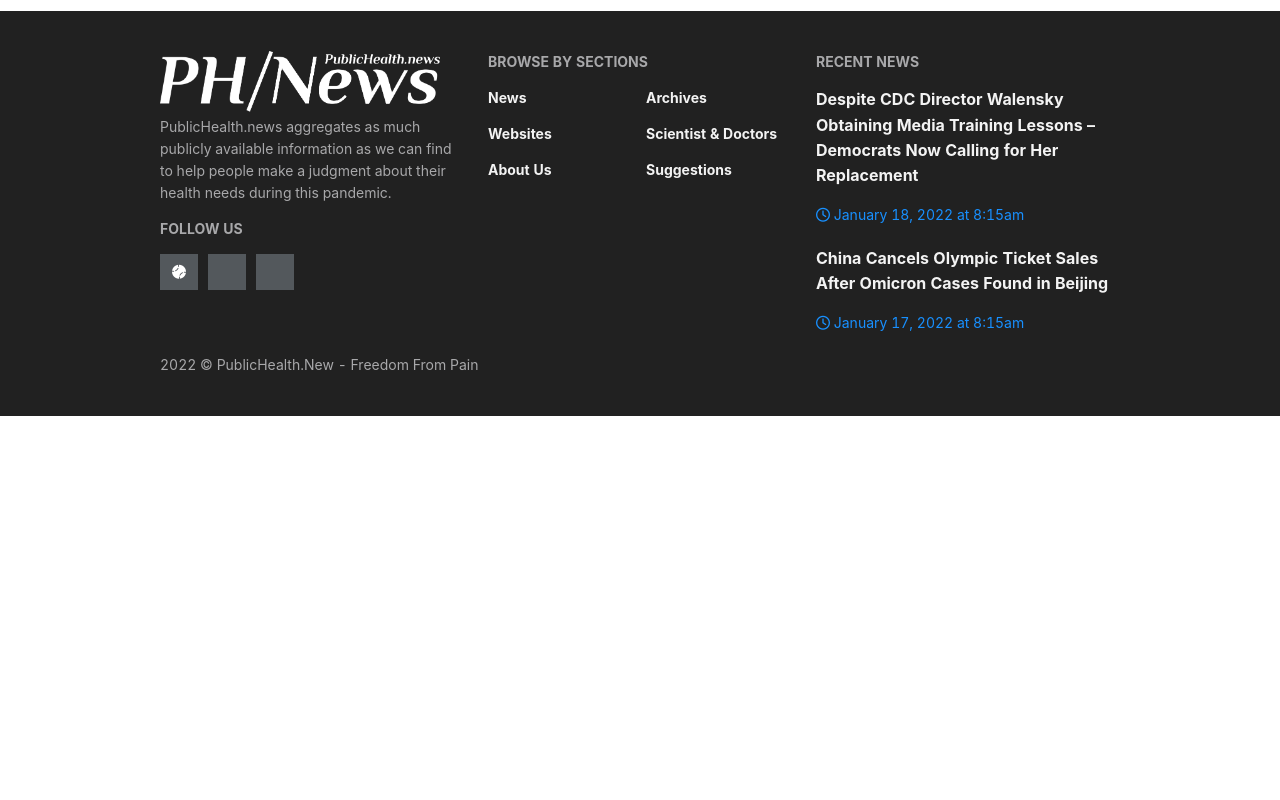
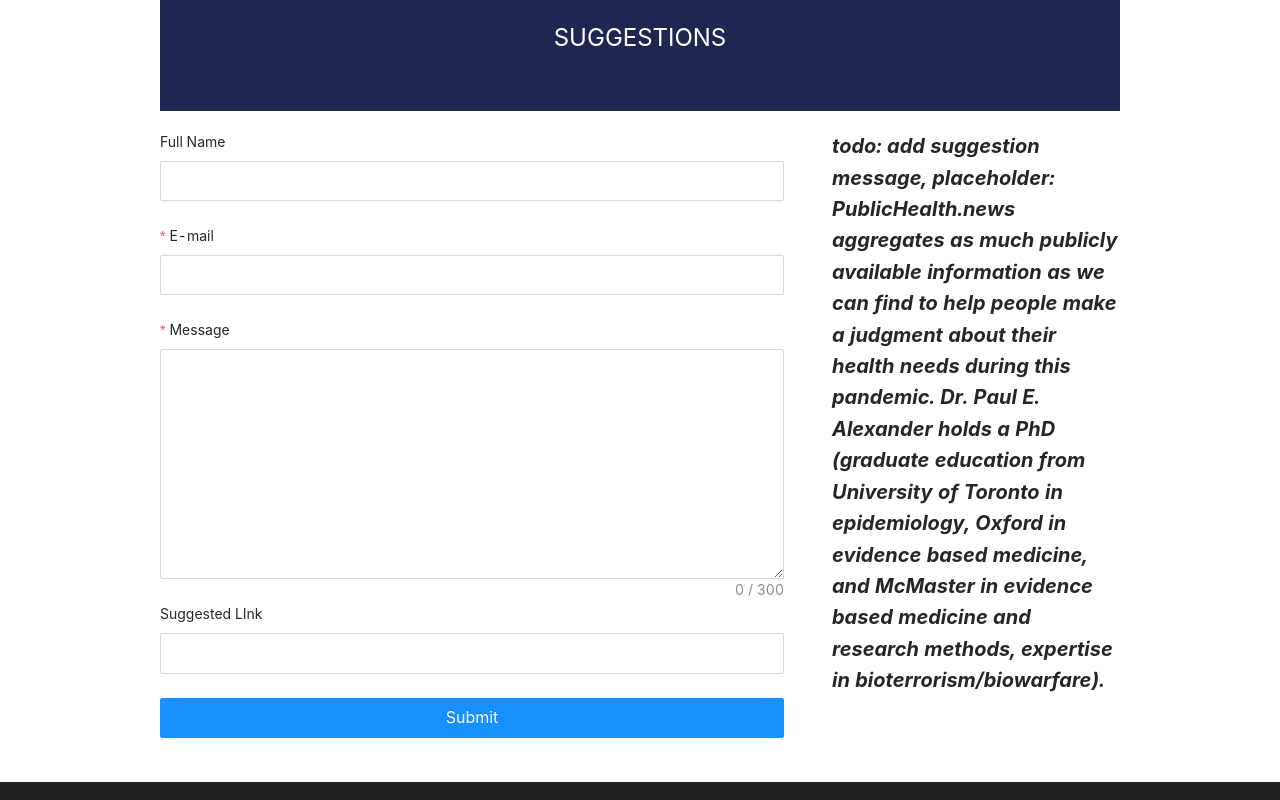
Before and after one commit to abetterz/publichealth, a React (Create React App) app: page /suggestions/index in a window 1280 px wide. Shown: the part 380-1180 px from the top of the page. Before the commit the page ends 800 px from the top, so only its background shows below. Built offline with nearby package versions, Linux system fonts and the light colour scheme; no server answers; some icons are missing.

Commit message:
done with suggestion

```diff
--- /dev/null
+++ b/src/components/screens/suggestions/form.js
@@ -0,0 +1,70 @@
+import React, { useState } from "react";
+import { Form, Input, Button } from "antd";
+
+const SuggestionForm = () => {
+  const [form] = Form.useForm();
+
+  const onFinish = (values) => {
+    console.log("Received values of form: ", values);
+  };
+
+  return (
+    <Form
+      layout="vertical"
+      form={form}
+      name="suggestion"
+      onFinish={onFinish}
+      scrollToFirstError
+    >
+      <Form.Item name="name" label="Full Name">
+        <Input size="large" />
+      </Form.Item>
+      <Form.Item
+        name="email"
+        label="E-mail"
+        rules={[
+          {
+            type: "email",
+            message: "The input is not valid E-mail!",
+          },
+          {
+            required: true,
+            message: "Please input your E-mail!",
+          },
+        ]}
+      >
+        <Input size="large" />
+      </Form.Item>
+
+      <Form.Item
+        name="message"
+        label="Message"
+        rules={[
+          {
+            required: true,
+            message: "Please input your message",
+          },
+        ]}
+      >
+        <Input.TextArea rows={10} showCount maxLength={300} />
+      </Form.Item>
+      <Form.Item name="webiste" label="Suggested LInk">
+        <Input size="large" />
+      </Form.Item>
+
+      <Form.Item>
+        <Button
+          size="large"
+          block
+          type="primary"
+          color="black"
+          htmlType="submit"
+        >
+          Submit
+        </Button>
+      </Form.Item>
+    </Form>
+  );
+};
+
+export default SuggestionForm;
--- a/src/components/screens/suggestions/index.js
+++ b/src/components/screens/suggestions/index.js
@@ -1,12 +1,82 @@
 import React from "react";
 import { connect } from "react-redux";
+import { Row, Col, Card } from "antd";
+import SuggestionForm from "./form";
 
-export const Suggestions = (props) => {
-  return <div> Reviewing Code and Uploading by: Due: 1/20/2022 - 12:00 pm</div>;
+const { Meta } = Card;
+
+export const Suggestion = (props) => {
+  const data = [
+    {
+      title: "America’s Frontline Doctors",
+      description: "https://americasfrontlinedoctors.org",
+      src: "https://encrypted-tbn0.gstatic.com/images?q=tbn:ANd9GcRLjz5qshMCUaHeexi_tF_amRCquhTPU0UwVzn7daLKE-oJ5N4WhLZFMtgxHs9-_fXuwpc&usqp=CAU",
+    },
+  ];
+  let span_left = {
+    xs: 24,
+    sm: 24,
+    md: 24,
+    lg: 16,
+    xl: 16,
+    xxl: 16,
+  };
+  let span_right = {
+    xs: 24,
+    sm: 24,
+    md: 24,
+    lg: 8,
+    xl: 8,
+    xxl: 8,
+  };
+
+  const StaffCard = (props) => {
+    let { title, src, description } = props;
+    return (
+      <Card
+        hoverable
+        style={{ width: "100%" }}
+        cover={<img alt="example" src={src} className="staff_images" />}
+      >
+        <Meta title={title} description={description} />
+      </Card>
+    );
+  };
+  return (
+    <Row>
+      <Col span={24}>
+        <Row
+          className="page_header_container"
+          justify="space-around"
+          align="middle"
+        >
+          <Col>
+            <p className="page_header">Suggestions</p>
+          </Col>
+        </Row>
+        <Row gutter={48}>
+          <Col {...span_left}>
+            <SuggestionForm />
+          </Col>
+          <Col className="about_us_em" {...span_right}>
+            <p>
+              todo: add suggestion message, placeholder: PublicHealth.news
+              aggregates as much publicly available information as we can find
+              to help people make a judgment about their health needs during
+              this pandemic. Dr. Paul E. Alexander holds a PhD (graduate
+              education from University of Toronto in epidemiology, Oxford in
+              evidence based medicine, and McMaster in evidence based medicine
+              and research methods, expertise in bioterrorism/biowarfare).
+            </p>
+          </Col>
+        </Row>
+      </Col>
+    </Row>
+  );
 };
 
 const mapStateToProps = (state) => ({});
 
 const mapDispatchToProps = {};
 
-export default connect(mapStateToProps, mapDispatchToProps)(Suggestions);
+export default connect(mapStateToProps, mapDispatchToProps)(Suggestion);
```
